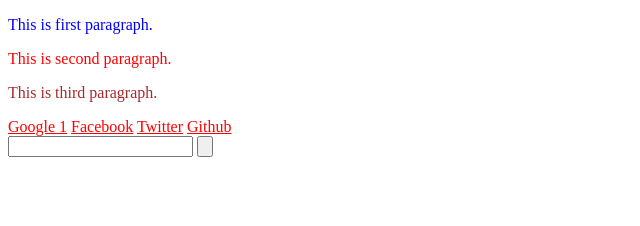
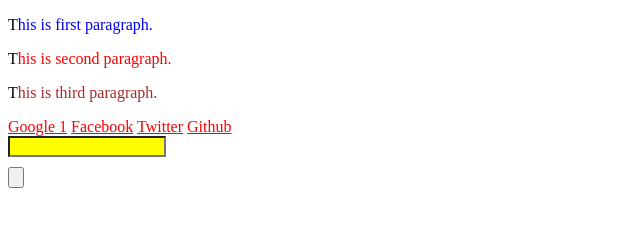
Before and after one commit to AayanTiwari/220258_Aayan, a plain HTML site: page index.html in a window 1280 px wide. Shown: the whole page, without its empty margins (0-640 px from the left). Drawn offline with Linux system fonts and the light colour scheme.

Commit message:
Added styling for form

```diff
--- a/style.css
+++ b/style.css
@@ -19,3 +19,12 @@ a:hover{
 a:active{
     color: #0000ff;
 }
+p::first-letter{
+    color: #000000;
+}
+input[type="text"]{
+    width: 150px;
+    display: block;
+    margin-bottom: 10px;
+    background-color: yellow;
+}
```
